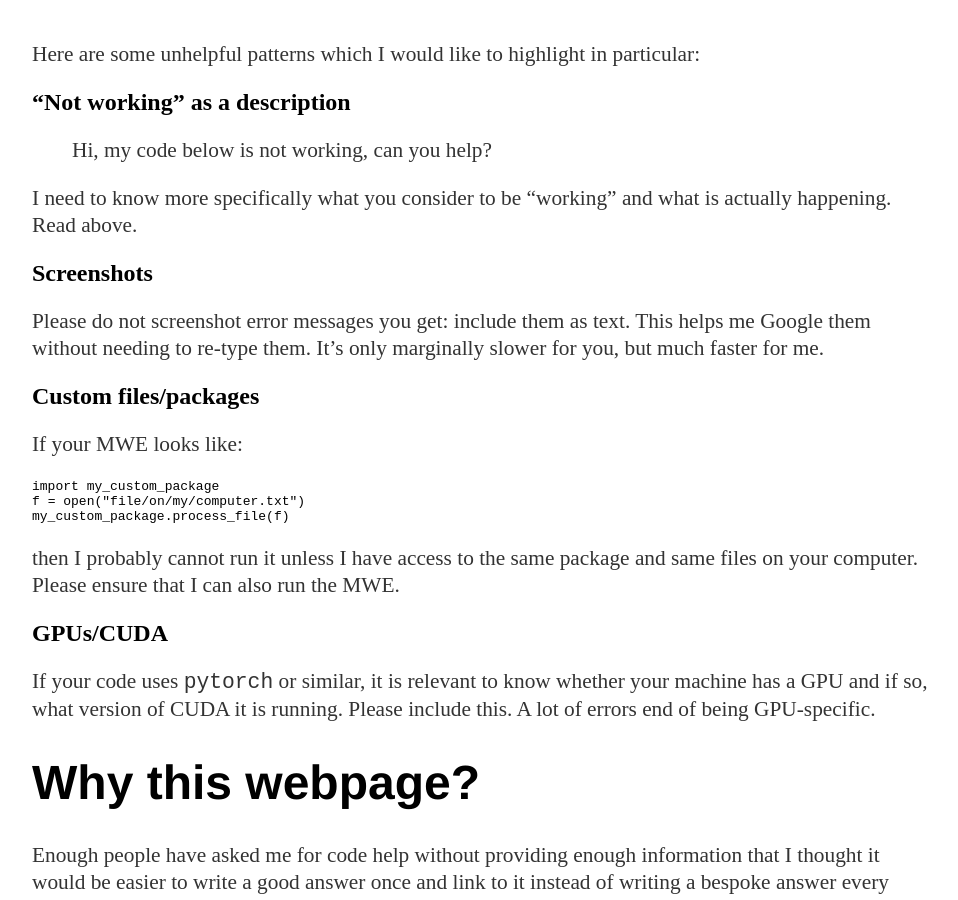
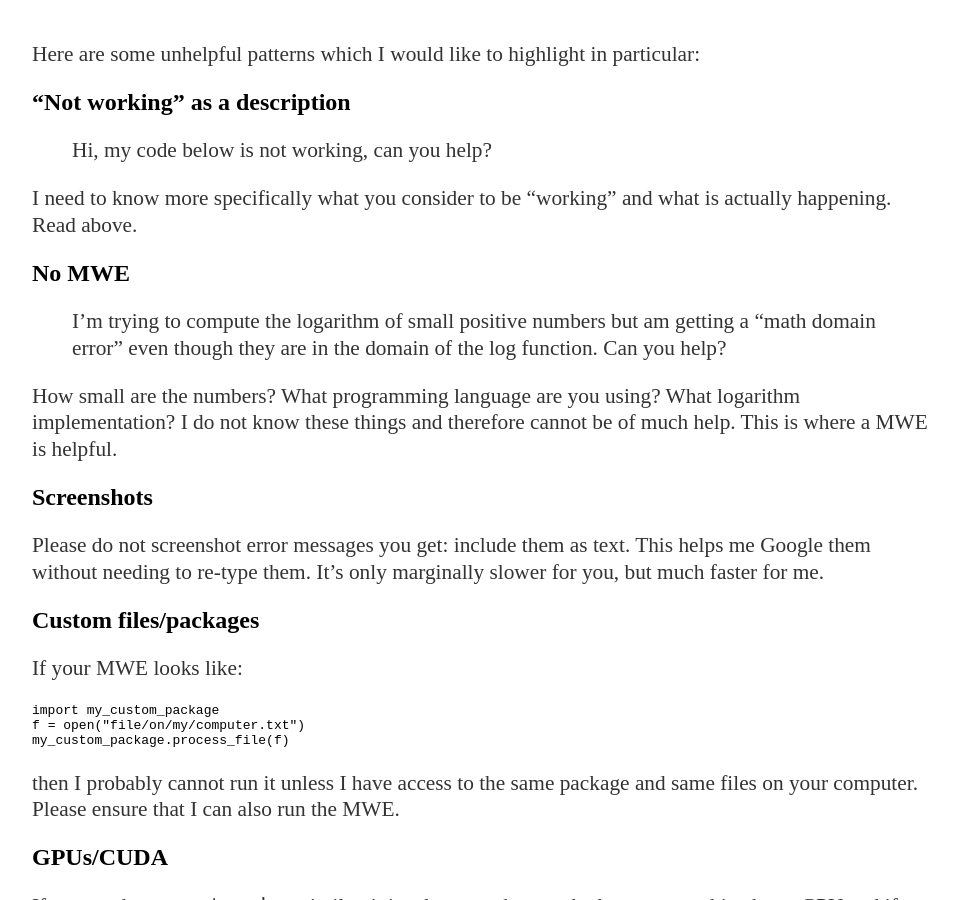
Before and after one commit to AustinT/AustinT.github.io, a Jekyll site: the page built from not-a-code-psychic.md, in a window 1280 px wide and 900 px high, scrolled down 3738 px. Shown: the whole window, without its empty margins (160-1118 px from the left). Built offline with Jekyll 4.4.1, drawn with Linux system fonts in a browser that asks for light colours.

Commit message:
Add additional code mistake

```diff
--- a/not-a-code-psychic.md
+++ b/not-a-code-psychic.md
@@ -179,6 +179,16 @@ Here are some unhelpful patterns which I would like to highlight in particular:
 I need to know more specifically what you consider to be "working" and what is
 actually happening. Read above.
 
+## No MWE
+
+> I'm trying to compute the logarithm of small positive numbers but am getting
+> a "math domain error" even though they are in the domain of the log function.
+> Can you help?
+
+How small are the numbers? What programming language are you using? What
+logarithm implementation? I do not know these things and therefore cannot be of
+much help. This is where a MWE is helpful.
+
 ## Screenshots
 
 Please do not screenshot error messages you get: include them as text. This
```
